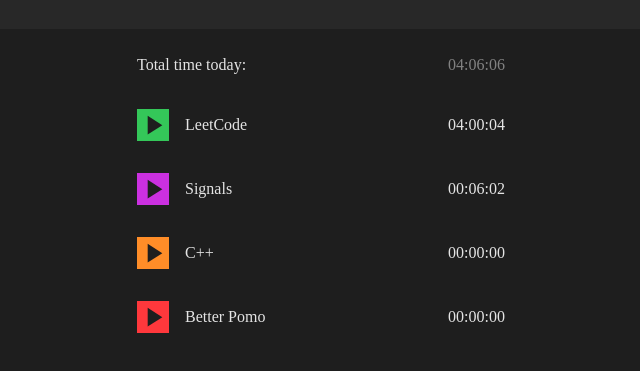
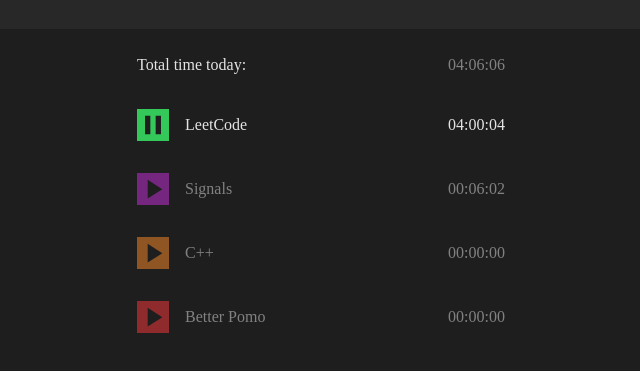
Before and after one commit to panable/better-pomo, a plain HTML site: page index.html in a window 1280 px wide. Both pictures are taken after a click on the element "LeetCode". Shown: the part 235-606 px from the top of the page, without its empty margins (319-959 px from the left). Drawn offline with Linux system fonts and the light colour scheme; a web font is replaced by a local one.

Commit message:
style: add pause icon to active task and make all nonactive tasks less opaque

```diff
--- a/css/style.css
+++ b/css/style.css
@@ -53,6 +53,10 @@
   overflow-x: hidden;
 }
 
+.deactive {
+  display: none;
+}
+
 body {
   font-family: Iosevka Custom Web;
   font-weight: 400;
@@ -95,7 +99,19 @@
   width: 25rem;
 }
 
+#task-list {
+  display: flex;
+  flex-direction: column;
+  gap: 2rem;
+  margin-inline: auto;
+  width: 25rem;
+}
+
 #time-total {
+  opacity: 0.5;
+}
+
+.opacious {
   opacity: 0.5;
 }
 
@@ -158,12 +174,17 @@
   align-self: center;
 }
 
-.button:hover {
-  opacity: 0.5;
+.hoverfx:hover {
+  opacity: 0.8;
   cursor: pointer;
 }
 
-.play {
+.non-clickable {
+  pointer-events: none;
+}
+
+.play,
+.pause {
   width: 2rem;
   height: 2rem;
 }
--- a/index.html
+++ b/index.html
@@ -34,7 +34,21 @@
         </div>
         <template id="task-template">
           <div class="bigwrap">
-            <div class="button wrapper">
+            <div class="button hoverfx wrapper">
+              <svg
+                class="pause deactive"
+                xmlns="http://www.w3.org/2000/svg"
+                width="1em"
+                height="1em"
+                viewBox="0 0 24 24"
+              >
+                <path
+                  class="button-bg"
+                  d="M0 0h24v24H0z"
+                  style="fill: var(--apple-red)"
+                />
+                <path class="play2" d="M14 19V5h4v14zm-8 0V5h4v14z" />
+              </svg>
               <svg
                 class="play"
                 xmlns="http://www.w3.org/2000/svg"
@@ -42,7 +56,11 @@
                 height="1em"
                 viewBox="0 0 24 24"
               >
-                <path class="button-bg" style="fill: var(--apple-red);" d="M0 0h24v24H0z" />
+                <path
+                  class="button-bg"
+                  style="fill: var(--apple-red)"
+                  d="M0 0h24v24H0z"
+                />
                 <path class="play2" d="M8 5.14v14l11-7z" />
               </svg>
               <p class="task_name">Better Pomo</p>
@@ -50,6 +68,7 @@
             <p class="time2">0:06:15</p>
           </div>
         </template>
+        <div id="task-list"></div>
       </section>
     </main>
   </body>
--- a/script.js
+++ b/script.js
@@ -29,6 +29,7 @@
     records,
     archived,
     deleted,
+    node: undefined,
   };
 }
 
@@ -52,7 +53,7 @@
 
 window.onload = () => {
   let tasks = [];
-  let taskList = document.getElementById("tasks");
+  let taskList = document.getElementById("task-list");
   let taskTemplate = document.getElementById("task-template");
   let totalTime = document.getElementById("time-total");
   let timerTxt = document.getElementById("timer");
@@ -64,7 +65,9 @@
   function appendTaskToDOM(task) {
     let newTask = taskTemplate.content.cloneNode(true);
 
-    newTask.querySelector("svg").querySelector("path").style.fill = task.color;
+    newTask
+      .querySelectorAll("svg")
+      .forEach((t) => (t.querySelector("path").style.fill = task.color));
 
     newTask.querySelector(".task_name").innerHTML = task.name;
 
@@ -90,11 +93,36 @@
       .addEventListener("click", () => startTaskTimer(task));
 
     taskList.appendChild(newTask);
+    task.node = taskList.lastElementChild;
   }
 
   function startTaskTimer(task) {
     focusTxt.innerHTML = task.name;
     focusTxt.style.color = task.color;
+    console.log(taskList.children);
+    if (timer.state == State.TICKING) {
+      Array.from(taskList.children)
+        .filter((t) => t != task.node)
+        .forEach((t) => {
+          t.classList.remove("opacious");
+          let button = t.querySelector(".button");
+          button.classList.add("hoverfx");
+          button.classList.remove("non-clickable");
+        });
+      task.node.querySelector(".pause").classList.add("deactive");
+      task.node.querySelector(".play").classList.remove("deactive");
+    } else {
+      Array.from(taskList.children)
+        .filter((t) => t != task.node)
+        .forEach((t) => {
+          t.classList.add("opacious");
+          let button = t.querySelector(".button");
+          button.classList.remove("hoverfx");
+          button.classList.add("non-clickable");
+        });
+      task.node.querySelector(".pause").classList.remove("deactive");
+      task.node.querySelector(".play").classList.add("deactive");
+    }
     startTimer();
   }
 
@@ -189,7 +217,9 @@
 
   function stopTimer() {
     timer.state = State.IDLE;
-    focusTxt.style.color = window.getComputedStyle(document.body).getPropertyValue("--main-text-color");
+    focusTxt.style.color = window
+      .getComputedStyle(document.body)
+      .getPropertyValue("--main-text-color");
     focusTxt.innerHTML = "Focus time";
     timer.startTime = null;
     timer.elapsed = null;
```
